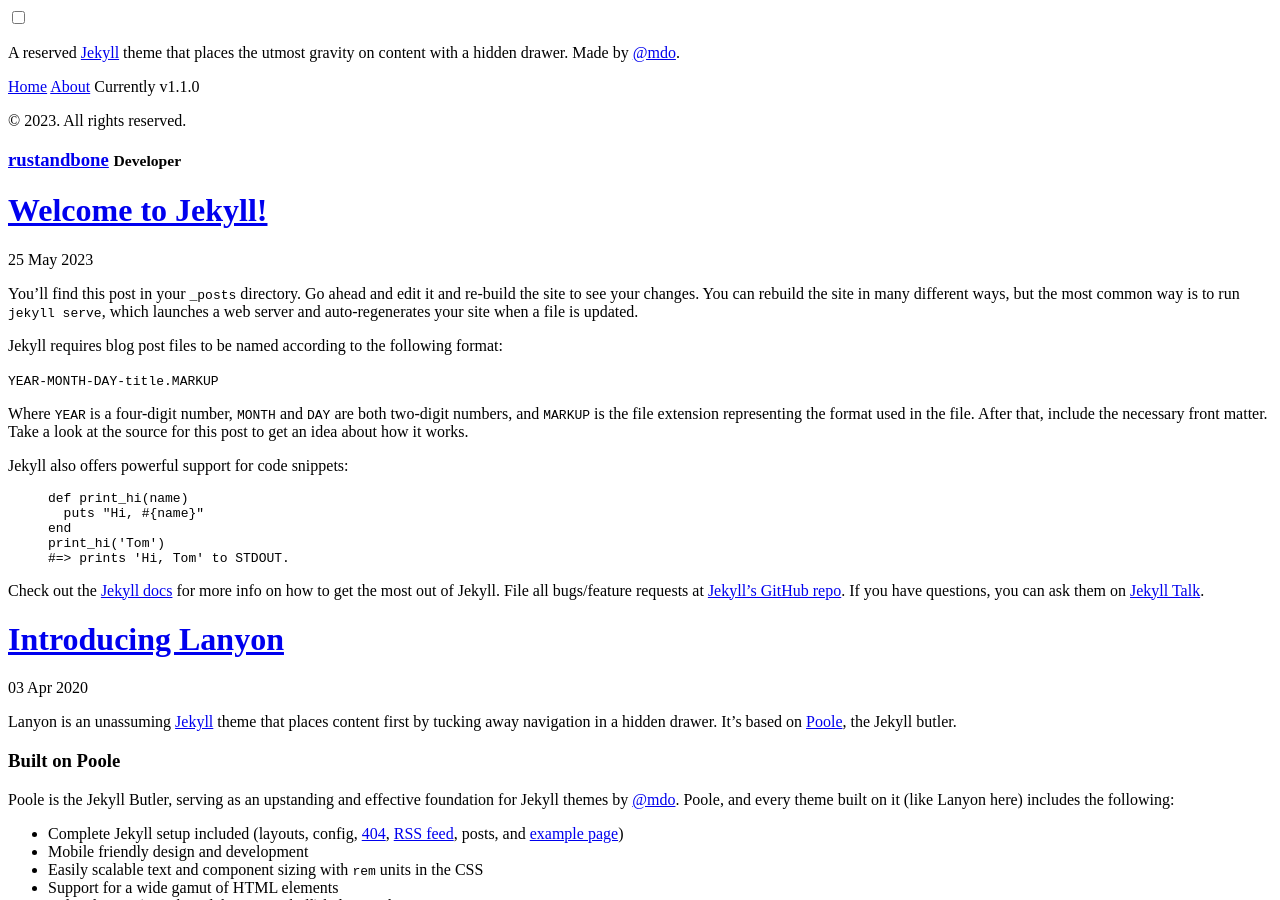
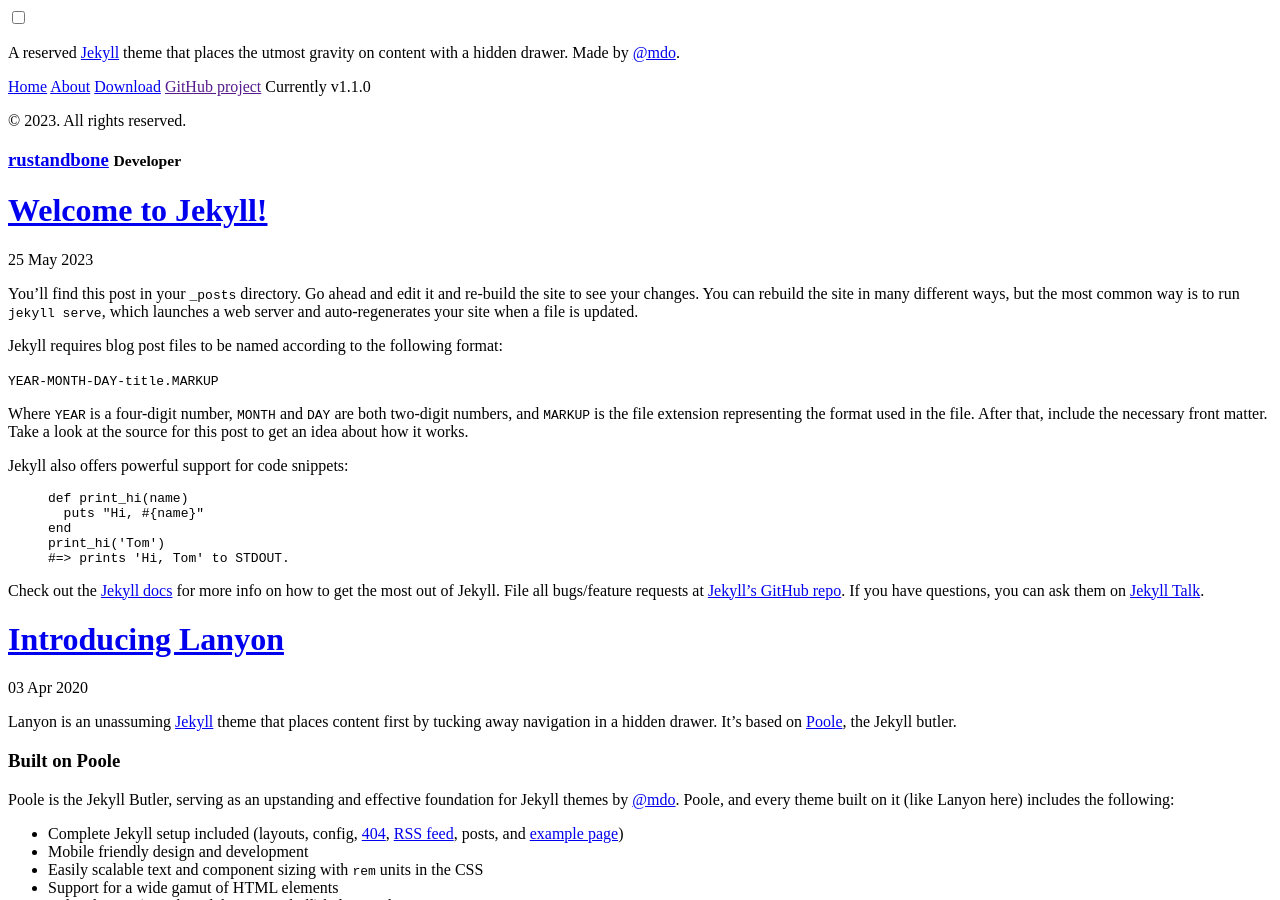
Before and after one commit to rustandbone/dev_blog, a Jekyll site: the page built from index.html, in a window 1280 px wide and 900 px high. Built offline with Jekyll 4.4.1, drawn with Linux system fonts in a browser that asks for light colours; the list of posts is cut into pages by our own code.

Commit message:
sidebar change

```diff
--- a/_includes/sidebar.html
+++ b/_includes/sidebar.html
@@ -25,8 +25,8 @@
       {% endif %}
     {% endfor %}
 
-    <!-- <a class="sidebar-nav-item" href="{{ site.github.repo }}/archive/v{{ site.version }}.zip">Download</a> -->
-    <!-- <a class="sidebar-nav-item" href="{{ site.github.repo }}">GitHub project</a> -->
+    <a class="sidebar-nav-item" href="{{ site.github.repo }}/archive/v{{ site.version }}.zip">Download</a>
+    <a class="sidebar-nav-item" href="{{ site.github.repo }}">GitHub project</a>
     <span class="sidebar-nav-item">Currently v{{ site.version }}</span>
   </nav>
 
```
